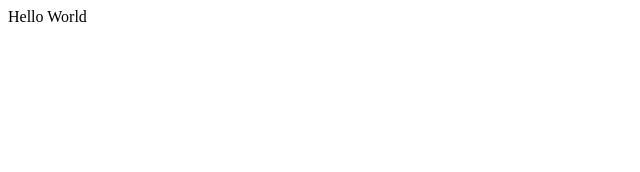
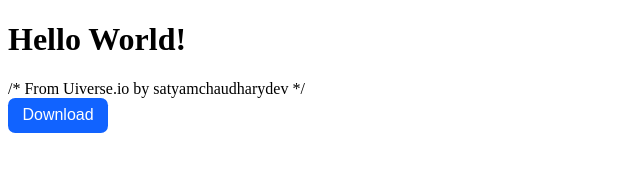
Before and after one commit to simbullar/simbullar.github.io, a plain HTML site: page index.html in a window 1280 px wide. Shown: the whole page, without its empty margins (0-640 px from the left). Drawn offline with Linux system fonts and the light colour scheme.

Commit message:
added a button

```diff
--- /dev/null
+++ b/css/index.css
@@ -0,0 +1,110 @@
+/* From Uiverse.io by satyamchaudharydev */
+.button {
+    --width: 100px;
+    --height: 35px;
+    --tooltip-height: 35px;
+    --tooltip-width: 90px;
+    --gap-between-tooltip-to-button: 18px;
+    --button-color: #1163ff;
+    --tooltip-color: #fff;
+    width: var(--width);
+    height: var(--height);
+    background: var(--button-color);
+    position: relative;
+    text-align: center;
+    border-radius: 0.45em;
+    font-family: "Arial";
+    transition: background 0.3s;
+  }
+
+  .button::before {
+    position: absolute;
+    content: attr(data-tooltip);
+    width: var(--tooltip-width);
+    height: var(--tooltip-height);
+    background-color: var(--tooltip-color);
+    font-size: 0.9rem;
+    color: #111;
+    border-radius: .25em;
+    line-height: var(--tooltip-height);
+    bottom: calc(var(--height) + var(--gap-between-tooltip-to-button) + 10px);
+    left: calc(50% - var(--tooltip-width) / 2);
+  }
+
+  .button::after {
+    position: absolute;
+    content: '';
+    width: 0;
+    height: 0;
+    border: 10px solid transparent;
+    border-top-color: var(--tooltip-color);
+    left: calc(50% - 10px);
+    bottom: calc(100% + var(--gap-between-tooltip-to-button) - 10px);
+  }
+
+  .button::after,.button::before {
+    opacity: 0;
+    visibility: hidden;
+    transition: all 0.5s;
+  }
+
+  .text {
+    display: flex;
+    align-items: center;
+    justify-content: center;
+  }
+
+  .button-wrapper,.text,.icon {
+    overflow: hidden;
+    position: absolute;
+    width: 100%;
+    height: 100%;
+    left: 0;
+    color: #fff;
+  }
+
+  .text {
+    top: 0
+  }
+
+  .text,.icon {
+    transition: top 0.5s;
+  }
+
+  .icon {
+    color: #fff;
+    top: 100%;
+    display: flex;
+    align-items: center;
+    justify-content: center;
+  }
+
+  .icon svg {
+    width: 24px;
+    height: 24px;
+  }
+
+  .button:hover {
+    background: #6c18ff;
+  }
+
+  .button:hover .text {
+    top: -100%;
+  }
+
+  .button:hover .icon {
+    top: 0;
+  }
+
+  .button:hover:before,.button:hover:after {
+    opacity: 1;
+    visibility: visible;
+  }
+
+  .button:hover:after {
+    bottom: calc(var(--height) + var(--gap-between-tooltip-to-button) - 20px);
+  }
+
+  .button:hover:before {
+    bottom: calc(var(--height) + var(--gap-between-tooltip-to-button));
+  }
--- a/index.html
+++ b/index.html
@@ -1 +1,18 @@
-Hello World
+<!DOCTYPE html>
+<html>
+    <head>
+        <title>dndassist</title>
+        <link rel="stylesheet" href="css/index.css">
+    </head>
+    <body>
+        <h1>Hello World!</h1>
+        /* From Uiverse.io by satyamchaudharydev */
+        <div class="button" data-tooltip="Size: 20Mb">
+        <div class="button-wrapper">
+          <div class="text">Download</div>
+            <span class="icon">
+              <svg xmlns="http://www.w3.org/2000/svg" aria-hidden="true" role="img" width="2em" height="2em" preserveAspectRatio="xMidYMid meet" viewBox="0 0 24 24"><path fill="none" stroke="currentColor" stroke-linecap="round" stroke-linejoin="round" stroke-width="2" d="M12 15V3m0 12l-4-4m4 4l4-4M2 17l.621 2.485A2 2 0 0 0 4.561 21h14.878a2 2 0 0 0 1.94-1.515L22 17"></path></svg>
+            </span>
+          </div>
+        </div>    </body>
+</html>
```
Also changed, not shown: html/downloads.html (added, +2 -0 lines), index.js (added).
